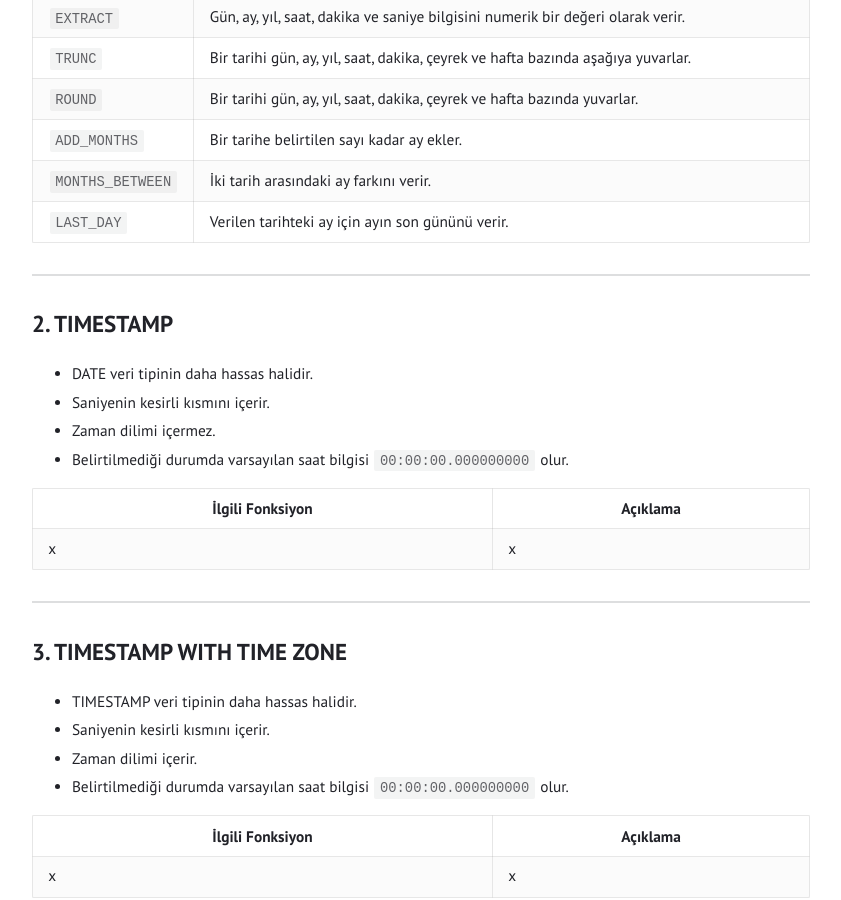
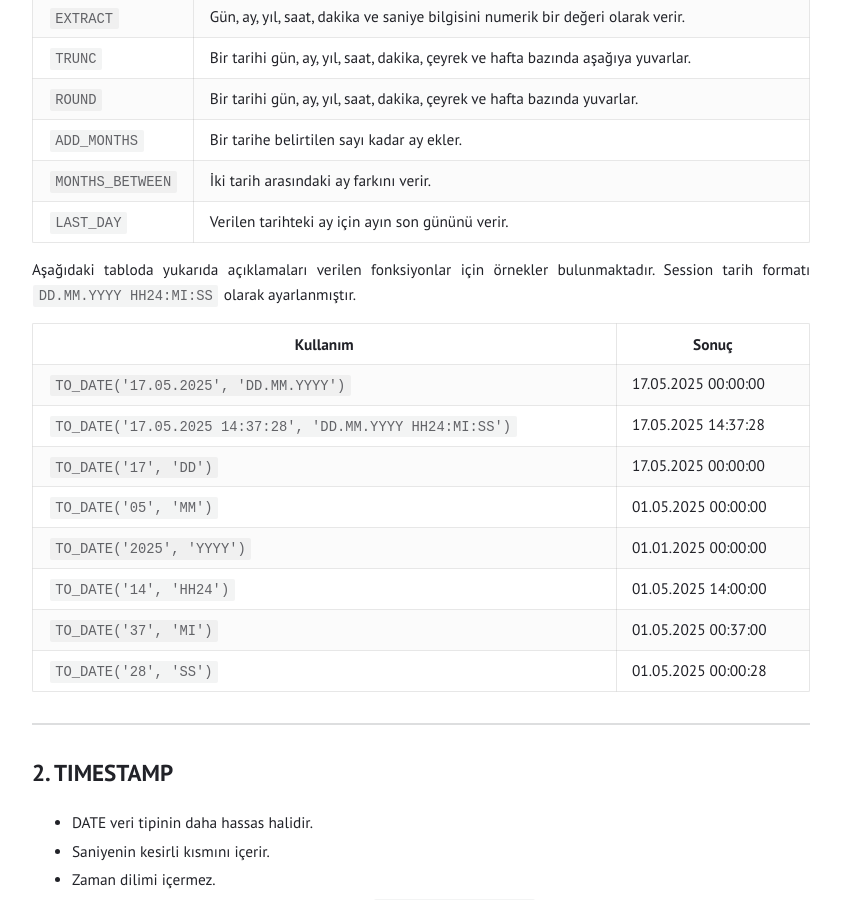
Before and after one commit to tunahanoguz/tunahanoguz.github.io, a Jekyll site: the page built from _posts/2025-05-17-oracle-DATE-ve-TIMESTAMP-veri-tipleri.md, in a window 1280 px wide and 900 px high, scrolled down 1067 px. Shown: the whole window, without its empty margins (219-1060 px from the left). Built offline with Jekyll 4.4.1, drawn with Linux system fonts in a browser that asks for light colours.

Commit message:
Update 2025-05-17-oracle-DATE-ve-TIMESTAMP-veri-tipleri.md

```diff
--- a/_posts/2025-05-17-oracle-DATE-ve-TIMESTAMP-veri-tipleri.md
+++ b/_posts/2025-05-17-oracle-DATE-ve-TIMESTAMP-veri-tipleri.md
@@ -40,6 +40,19 @@ categories: oracle
 | `MONTHS_BETWEEN` | İki tarih arasındaki ay farkını verir.                                                               |
 | `LAST_DAY`       | Verilen tarihteki ay için ayın son gününü verir.                                                     |
 
+Aşağıdaki tabloda yukarıda açıklamaları verilen fonksiyonlar için örnekler bulunmaktadır.
+Session tarih formatı `DD.MM.YYYY HH24:MI:SS` olarak ayarlanmıştır.
+
+| Kullanım                                                  | Sonuç               |
+|-----------------------------------------------------------|---------------------|
+| `TO_DATE('17.05.2025', 'DD.MM.YYYY')`                     | 17.05.2025 00:00:00 |
+| `TO_DATE('17.05.2025 14:37:28', 'DD.MM.YYYY HH24:MI:SS')` | 17.05.2025 14:37:28 |
+| `TO_DATE('17', 'DD')`                                     | 17.05.2025 00:00:00 |
+| `TO_DATE('05', 'MM')`                                     | 01.05.2025 00:00:00 |
+| `TO_DATE('2025', 'YYYY')`                                 | 01.01.2025 00:00:00 |
+| `TO_DATE('14', 'HH24')`                                   | 01.05.2025 14:00:00 |
+| `TO_DATE('37', 'MI')`                                     | 01.05.2025 00:37:00 |
+| `TO_DATE('28', 'SS')`                                     | 01.05.2025 00:00:28 |
 
 ---
 
```
